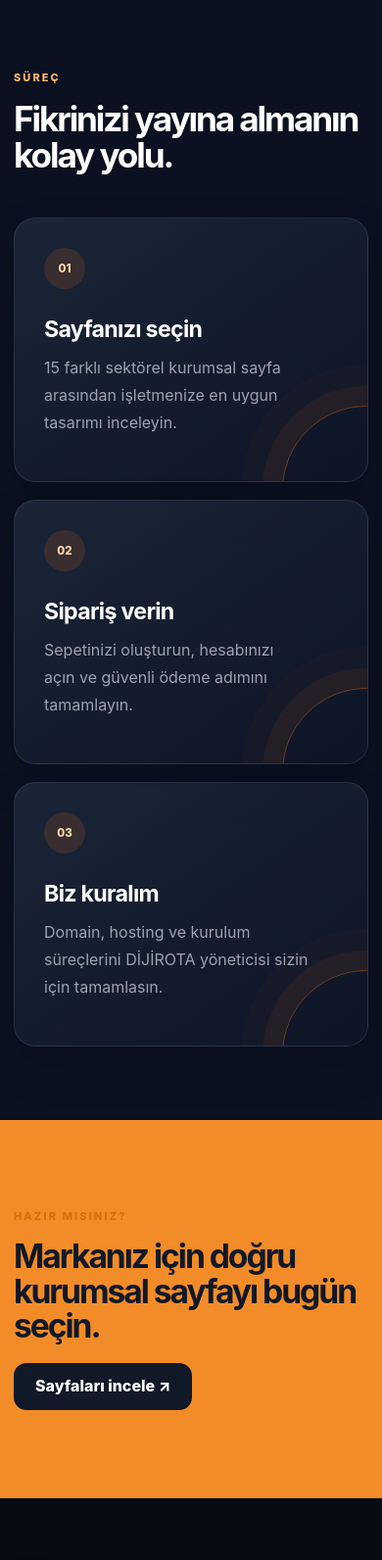
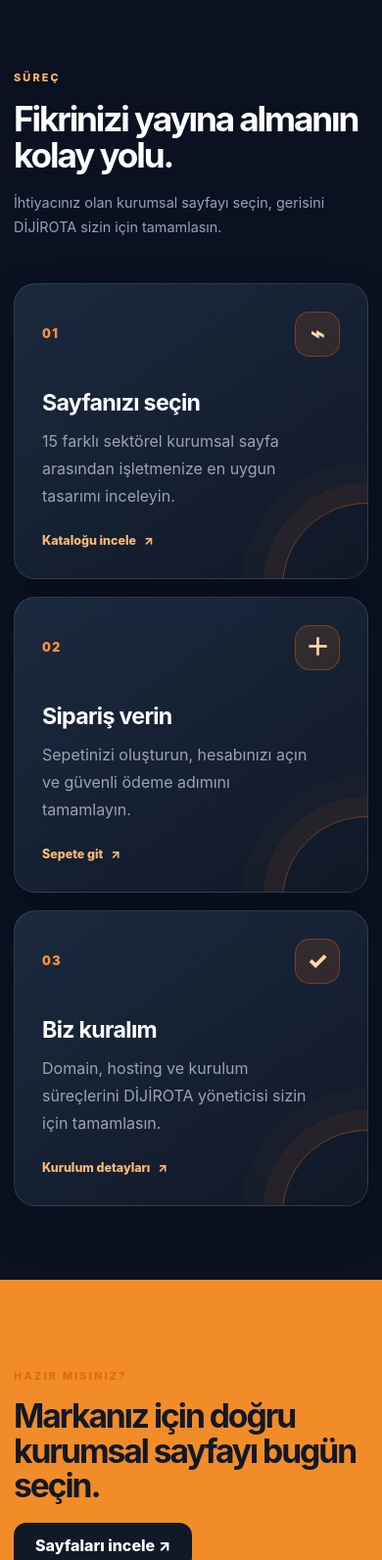
Before and after one commit to sadikkartall/dijirota, a PHP site: page / in a window 390 px wide. Shown: the part 4908-6500 px from the top of the page at 98% size. Run offline with PHP 8.4, Linux system fonts and the light colour scheme; data comes from the database, SQL or seed files in the repository; data that the repository does not hold is empty.

Commit message:
Turn process section into responsive feature cards

```diff
--- a/assets/css/app.css
+++ b/assets/css/app.css
@@ -179,6 +179,20 @@ h3 { margin-bottom: 10px; line-height: 1.2; letter-spacing: -.03em; }
 .step h3 { position: relative; z-index: 1; margin-top: 28px; }
 .step p { position: relative; z-index: 1; max-width: 270px; line-height: 1.75; }
 .section-dark .section-heading h2 { max-width: 650px; }
+.section-dark .section-heading { align-items: end; }
+.section-intro { max-width: 330px; margin: 0 0 4px; color: #94a3b8; font-size: .9rem; line-height: 1.7; }
+.steps { position: relative; }
+.steps:before { content: ""; position: absolute; top: 51px; right: 15%; left: 15%; height: 1px; background: linear-gradient(90deg, transparent, rgba(249,115,22,.5), transparent); }
+.step { z-index: 1; display: flex; flex-direction: column; min-height: 315px; padding: 28px; border: 1px solid rgba(148,163,184,.2); background: linear-gradient(145deg, #1b293e 0%, #101827 100%); }
+.step-header { position: relative; z-index: 2; display: flex; justify-content: space-between; align-items: center; }
+.step-header > span { width: auto; height: auto; padding: 0; color: #fb923c; background: transparent; font-size: .78rem; font-weight: 900; letter-spacing: .12em; }
+.step-icon { display: grid; place-items: center; width: 46px; height: 46px; border: 1px solid rgba(249,115,22,.35); border-radius: 15px; color: #fed7aa; background: rgba(249,115,22,.12); font-size: 1.5rem; font-weight: 800; }
+.step h3 { margin-top: 34px; font-size: 1.45rem; }
+.step p { max-width: 280px; margin-bottom: 22px; }
+.step-link { display: inline-flex; align-items: center; gap: 8px; margin-top: auto; color: #fdba74; font-size: .78rem; font-weight: 800; }
+.step-link span { transition: transform .2s; }
+.step-link:hover { color: white; }
+.step-link:hover span { transform: translate(3px, -2px); }
 @media (max-width: 640px) {
   .hero-grid { min-height: 620px; padding: 78px 0 90px; }
   .hero-section h1 { font-size: clamp(2.75rem, 13vw, 4.3rem); }
@@ -190,6 +204,10 @@ h3 { margin-bottom: 10px; line-height: 1.2; letter-spacing: -.03em; }
   .featured-grid .product-card:first-child .product-visual { height: 228px; }
   .catalog-toolbar { display: block; }
   .catalog-count { display: block; margin-top: 16px; }
+  .section-dark .section-heading { display: block; }
+  .section-intro { margin-top: 18px; }
+  .steps:before { display: none; }
+  .step { min-height: 285px; }
   .product-footer { align-items: end; }
   .preview-caption .preview-title { font-size: 1.9rem; }
   .detail-preview .preview-caption .preview-title { font-size: 2.55rem; }
--- a/index.php
+++ b/index.php
@@ -220,7 +220,7 @@ try {
         ?>
         <section class="hero-section"><div class="container hero-grid"><div><div class="eyebrow light">DİJİROTA KURUMSAL SAYFALAR</div><h1>İşletmeniz için profesyonel bir dijital başlangıç.</h1><p class="hero-copy">Sektörünüze özel tasarlanmış, yönetim panelli kurumsal sayfanızı seçin. Domain, hosting ve kurulum dahil; tek pakette hazır.</p><div class="hero-actions"><a class="button button-primary" href="<?= e(APP_URL) ?>/kurumsal-sayfalar">Kurumsal sayfaları keşfet <span>↗</span></a><a class="button button-ghost" href="#nasil-calisir">Nasıl çalışır?</a></div><div class="hero-proof"><span>15 sektör</span><span>Yönetim paneli</span><span>15.000 TL KDV dahil</span></div></div><div class="hero-showcase"><div class="floating-label">Dijital görünümünüzü güçlendirin</div><div class="showcase-window"><div class="window-bar"><i></i><i></i><i></i></div><div class="showcase-content"><span>DİJİROTA</span><strong>Markanız için<br>güçlü bir vitrin.</strong><div class="showcase-lines"><b></b><b></b><b></b></div></div></div><div class="showcase-orbit"></div></div></div></section>
         <section class="section section-white"><div class="container"><div class="section-heading"><div><div class="eyebrow">ÖNE ÇIKANLAR</div><h2>İşletmenize uygun kurumsal sayfayı bulun.</h2></div><a class="text-link" href="<?= e(APP_URL) ?>/kurumsal-sayfalar">Tümünü gör →</a></div><div class="product-grid featured-grid"><?php foreach (array_slice($products, 0, 6) as $product) { product_card($product); } ?></div></div></section>
-        <section class="section section-dark" id="nasil-calisir"><div class="container"><div class="section-heading"><div><div class="eyebrow light">SÜREÇ</div><h2>Fikrinizi yayına almanın kolay yolu.</h2></div></div><div class="steps"><div class="step"><span>01</span><h3>Sayfanızı seçin</h3><p>15 farklı sektörel kurumsal sayfa arasından işletmenize en uygun tasarımı inceleyin.</p></div><div class="step"><span>02</span><h3>Sipariş verin</h3><p>Sepetinizi oluşturun, hesabınızı açın ve güvenli ödeme adımını tamamlayın.</p></div><div class="step"><span>03</span><h3>Biz kuralım</h3><p>Domain, hosting ve kurulum süreçlerini DİJİROTA yöneticisi sizin için tamamlasın.</p></div></div></div></section>
+        <section class="section section-dark" id="nasil-calisir"><div class="container"><div class="section-heading"><div><div class="eyebrow light">SÜREÇ</div><h2>Fikrinizi yayına almanın kolay yolu.</h2></div><p class="section-intro">İhtiyacınız olan kurumsal sayfayı seçin, gerisini DİJİROTA sizin için tamamlasın.</p></div><div class="steps"><article class="step"><div class="step-header"><span>01</span><div class="step-icon">⌁</div></div><h3>Sayfanızı seçin</h3><p>15 farklı sektörel kurumsal sayfa arasından işletmenize en uygun tasarımı inceleyin.</p><a class="step-link" href="<?= e(APP_URL) ?>/kurumsal-sayfalar">Kataloğu incele <span>↗</span></a></article><article class="step"><div class="step-header"><span>02</span><div class="step-icon">＋</div></div><h3>Sipariş verin</h3><p>Sepetinizi oluşturun, hesabınızı açın ve güvenli ödeme adımını tamamlayın.</p><a class="step-link" href="<?= e(APP_URL) ?>/sepet">Sepete git <span>↗</span></a></article><article class="step"><div class="step-header"><span>03</span><div class="step-icon">✓</div></div><h3>Biz kuralım</h3><p>Domain, hosting ve kurulum süreçlerini DİJİROTA yöneticisi sizin için tamamlasın.</p><a class="step-link" href="<?= e(APP_URL) ?>/#iletisim">Kurulum detayları <span>↗</span></a></article></div></div></section>
         <section class="section section-accent"><div class="container cta-box"><div><div class="eyebrow">HAZIR MISINIZ?</div><h2>Markanız için doğru kurumsal sayfayı bugün seçin.</h2></div><a class="button button-dark" href="<?= e(APP_URL) ?>/kurumsal-sayfalar">Sayfaları incele ↗</a></div></section>
         <?php end_page();
         exit;
```
Also changed, not shown: AGENTS.md (+1 -0 lines).
